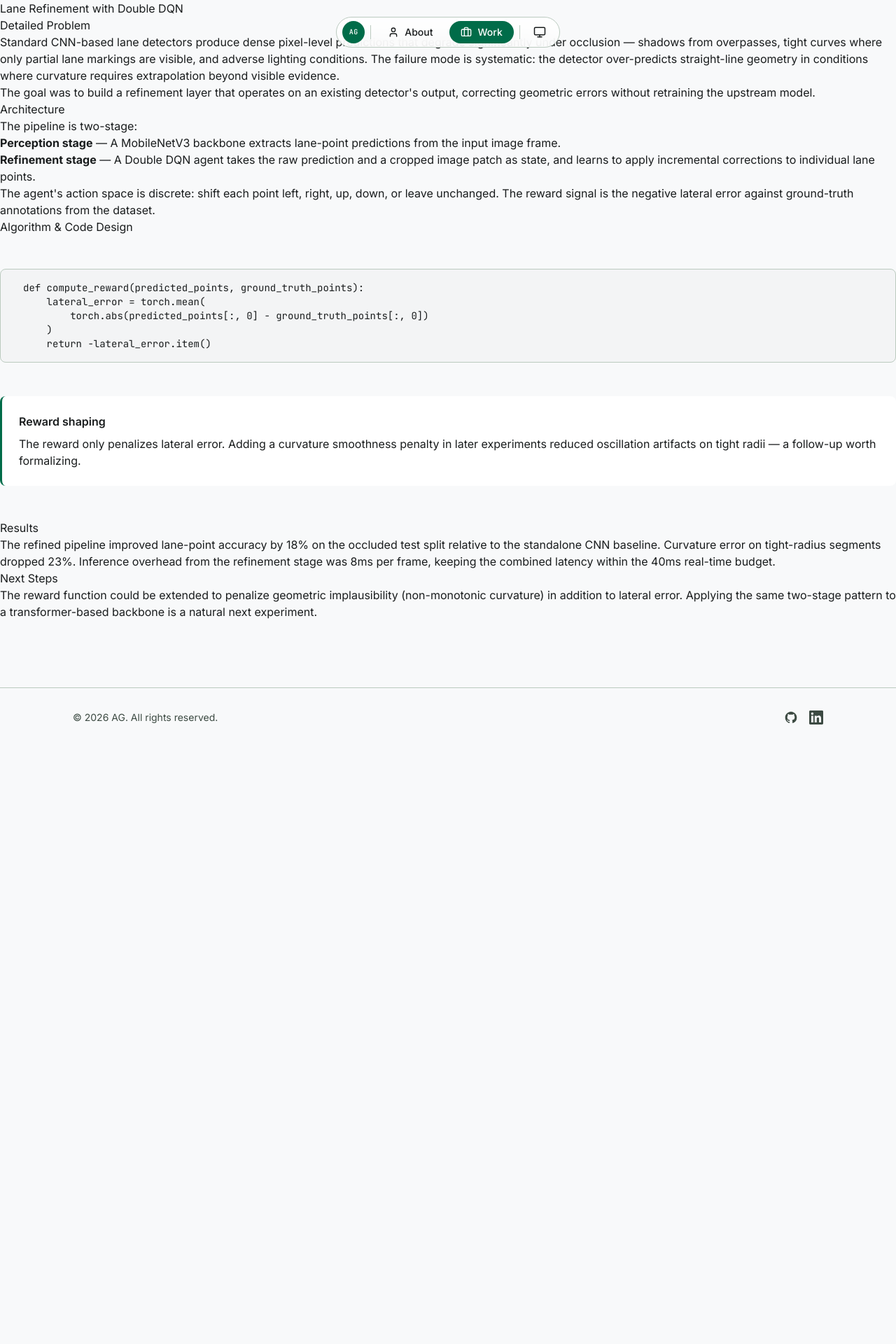
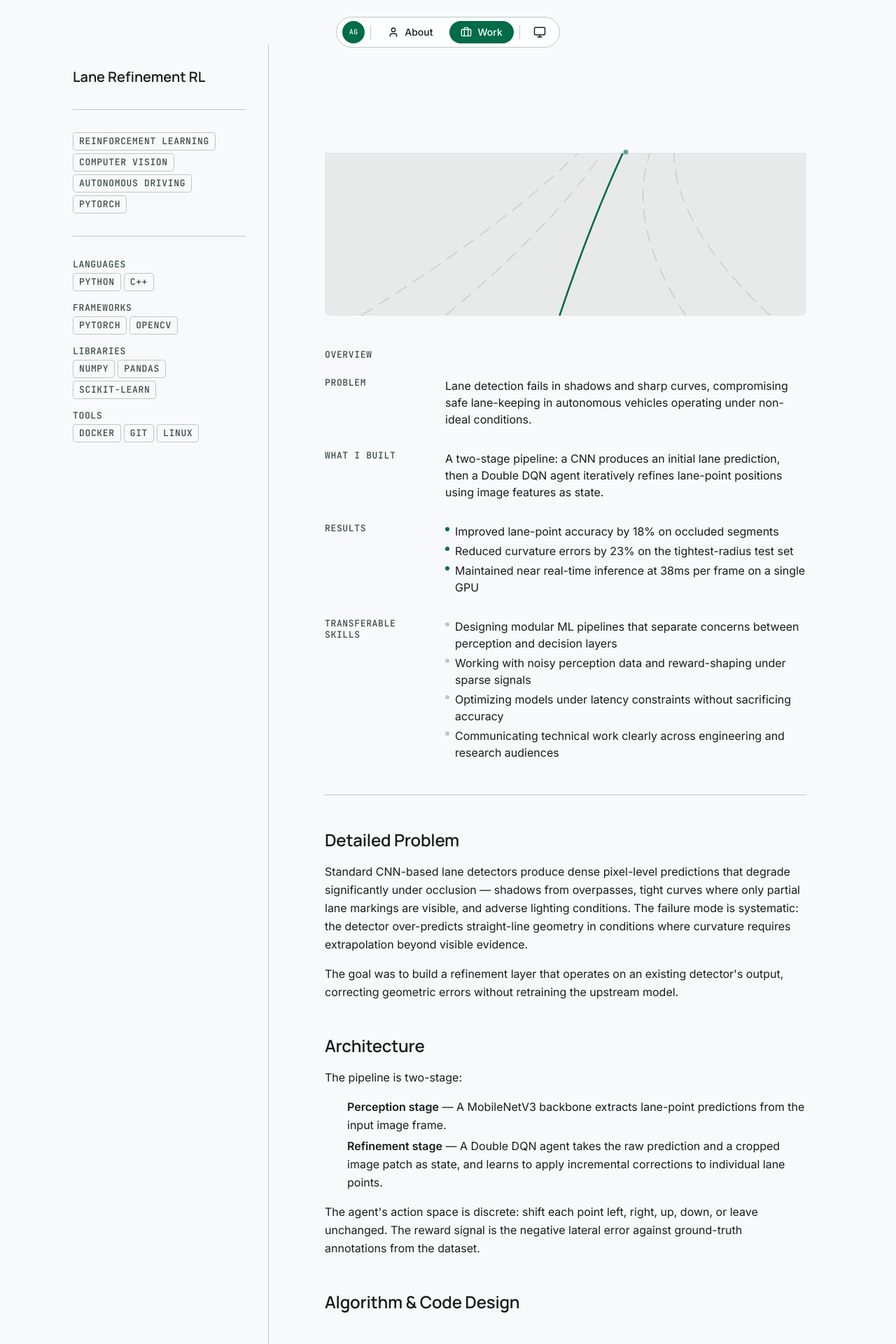
Before and after one commit to 95-ag/ag-portfolio, a Next.js app: page /work/lane-refinement-rl in a window 1280 px wide. Shown: the top 1920 px of the page at 70% size. Before the commit the page ends 1067 px from the top, so only its background shows below. Built offline with nearby package versions, Linux system fonts and the light colour scheme.

Commit message:
feat: build project detail skeleton with sidebar, reading progress, and MDX deep dive

```diff
--- a/src/app/globals.css
+++ b/src/app/globals.css
@@ -253,6 +253,89 @@ body {
     line-height: 20px;
   }
 
+  /* MDX deep-dive prose — applies inside .prose-content */
+  .prose-content h2 {
+    font-family: var(--font-display), system-ui, sans-serif;
+    font-size: 24px;
+    font-weight: 600;
+    line-height: 32px;
+    letter-spacing: -0.01em;
+    color: var(--on-surface);
+    margin-top: var(--spacing-2xl);
+    margin-bottom: var(--spacing-md);
+  }
+  .prose-content h3 {
+    font-family: var(--font-display), system-ui, sans-serif;
+    font-size: 20px;
+    font-weight: 600;
+    line-height: 28px;
+    color: var(--on-surface);
+    margin-top: var(--spacing-xl);
+    margin-bottom: var(--spacing-sm);
+  }
+  .prose-content p {
+    font-size: 16px;
+    line-height: 26px;
+    color: var(--on-surface);
+    margin-bottom: var(--spacing-md);
+  }
+  .prose-content ul,
+  .prose-content ol {
+    padding-left: var(--spacing-xl);
+    margin-bottom: var(--spacing-md);
+  }
+  .prose-content li {
+    font-size: 16px;
+    line-height: 26px;
+    color: var(--on-surface);
+    margin-bottom: var(--spacing-xs);
+  }
+  .prose-content a {
+    color: var(--accent);
+    text-decoration: underline;
+    text-underline-offset: 2px;
+  }
+  .prose-content strong {
+    font-weight: 600;
+    color: var(--on-surface);
+  }
+  .prose-content blockquote {
+    border-left: 2px solid var(--outline-variant);
+    padding-left: var(--spacing-lg);
+    color: var(--on-surface-muted);
+    margin: var(--spacing-lg) 0;
+  }
+  .prose-content hr {
+    border: none;
+    border-top: 1px solid var(--outline-variant);
+    margin: var(--spacing-xl) 0;
+  }
+  .prose-content table {
+    width: 100%;
+    border-collapse: collapse;
+    font-size: 14px;
+    margin-bottom: var(--spacing-md);
+  }
+  .prose-content th,
+  .prose-content td {
+    border: 1px solid var(--outline-variant);
+    padding: var(--spacing-sm) var(--spacing-md);
+    text-align: left;
+  }
+  .prose-content th {
+    background: var(--surface-sunken);
+    font-weight: 600;
+  }
+  .prose-content code:not(pre code) {
+    font-family: var(--font-mono), monospace;
+    font-size: 13px;
+    background: var(--surface-sunken);
+    border: 1px solid var(--outline-variant);
+    border-radius: var(--radius-sm);
+    padding: 1px 6px;
+    color: var(--on-surface);
+  }
+
   /* Mobile overrides — DESIGN.md §3 */
   @media (max-width: 768px) {
     .type-display-lg {
--- a/src/app/work/[slug]/page.tsx
+++ b/src/app/work/[slug]/page.tsx
@@ -1,7 +1,16 @@
+import Link from "next/link";
 import { notFound } from "next/navigation";
 import { MDXRemote } from "next-mdx-remote/rsc";
 import remarkGfm from "remark-gfm";
+import { Container } from "@/components/layout/container";
+import { Section } from "@/components/layout/section";
+import { SidebarLayout } from "@/components/layout/sidebar-layout";
+import { Divider } from "@/components/layout/divider";
 import { mdxComponents } from "@/components/mdx/mdx-components";
+import { HeroMedia } from "@/components/project/hero-media";
+import { ProjectOverview } from "@/components/project/project-overview";
+import { ProjectSidebar } from "@/components/project/project-sidebar";
+import { ReadingProgress } from "@/components/project/reading-progress";
 import { getAllProjects, getProjectBySlug } from "@/lib/content/projects";
 
 interface Props {
@@ -31,14 +40,59 @@ export default async function ProjectPage({ params }: Props) {
   const project = getProjectBySlug(slug);
   if (!project) notFound();
 
+  const fm = project.frontmatter;
+
   return (
     <article>
-      <h1>{project.frontmatter.title}</h1>
-      <MDXRemote
-        source={project.body}
-        components={mdxComponents}
-        options={{ mdxOptions: { remarkPlugins: [remarkGfm] } }}
-      />
+      <ReadingProgress />
+
+      <Section>
+        <Container>
+          <SidebarLayout sidebar={<ProjectSidebar frontmatter={fm} />}>
+            {/* Hero */}
+            <div className="relative aspect-video w-full overflow-hidden rounded-[var(--radius-md)] bg-[var(--surface-sunken)]">
+              <HeroMedia
+                src={fm.heroImage}
+                alt={fm.heroAlt}
+                poster={fm.heroPoster}
+                loop={fm.heroVideoLoop}
+              />
+            </div>
+
+            {/* Sentinel — reading progress bar reveals once this scrolls out of view */}
+            <div data-reading-sentinel aria-hidden="true" />
+
+            {/* Overview */}
+            <div className="mt-[var(--spacing-2xl)]">
+              <p className="type-mono-label mb-[var(--spacing-lg)] text-[var(--on-surface-muted)]">
+                Overview
+              </p>
+              <ProjectOverview overview={fm.overview} />
+            </div>
+
+            <Divider className="my-[var(--spacing-2xl)]" />
+
+            {/* Deep dive */}
+            <div className="prose-content">
+              <MDXRemote
+                source={project.body}
+                components={mdxComponents}
+                options={{ mdxOptions: { remarkPlugins: [remarkGfm] } }}
+              />
+            </div>
+
+            <Divider className="my-[var(--spacing-2xl)]" />
+
+            {/* Backlink */}
+            <Link
+              href="/work"
+              className="type-body-sm text-[var(--on-surface-muted)] transition-colors duration-[var(--duration-fast)] hover:text-[var(--accent)] focus-visible:outline-2 focus-visible:outline-offset-2 focus-visible:outline-[var(--focus-ring)]"
+            >
+              ← Back to Work
+            </Link>
+          </SidebarLayout>
+        </Container>
+      </Section>
     </article>
   );
 }
```
